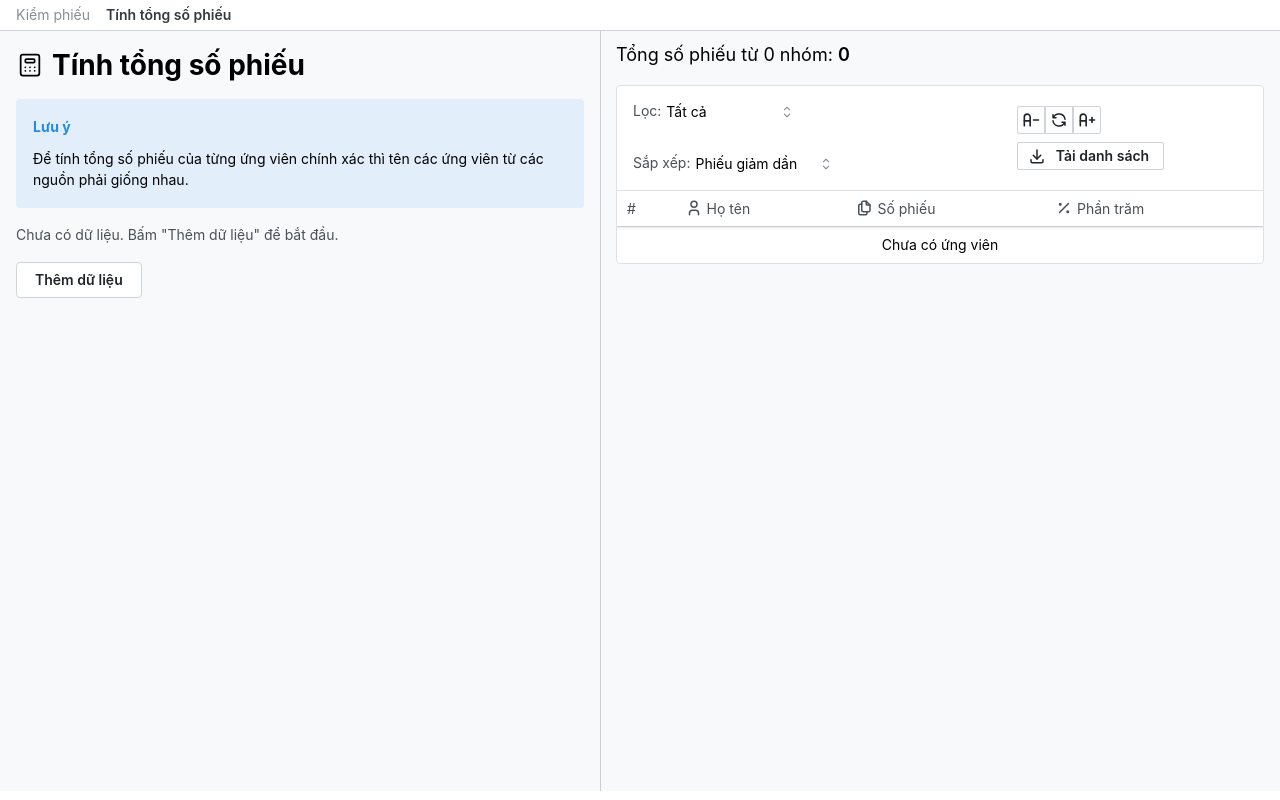
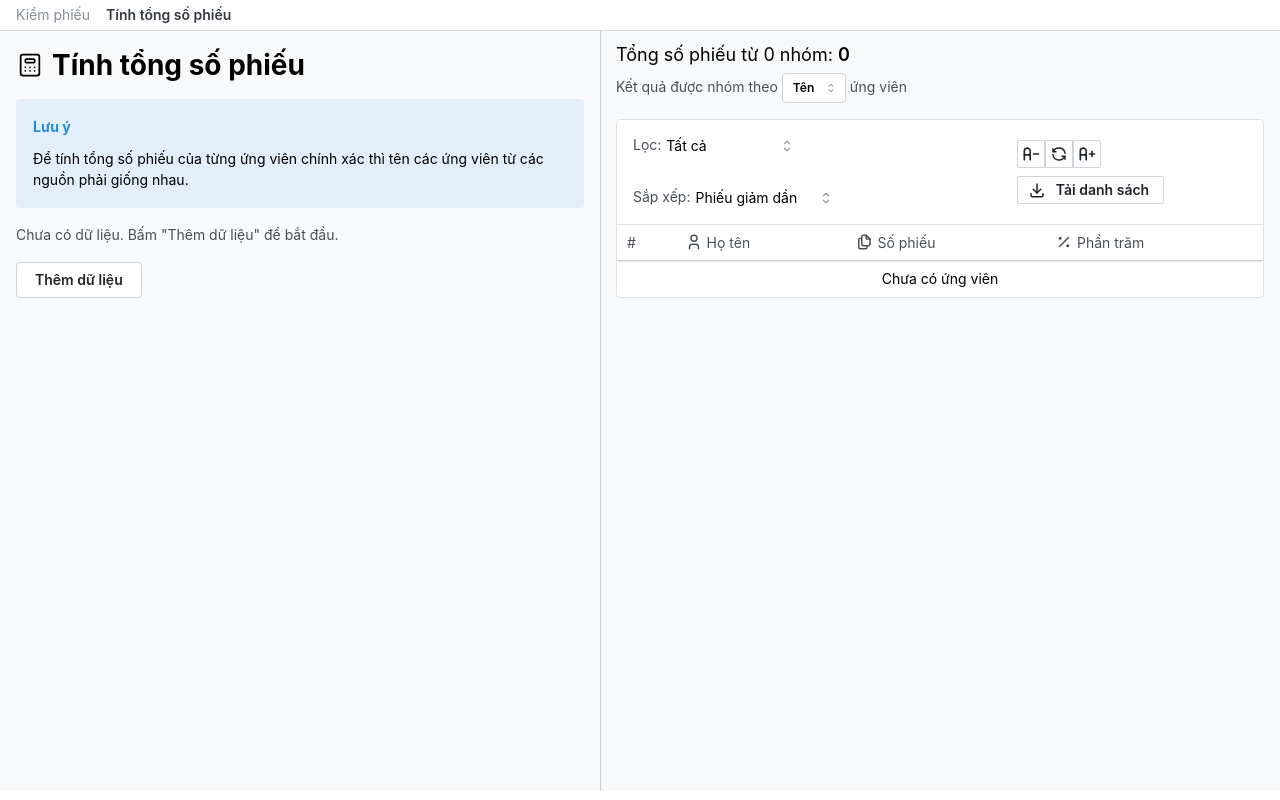
Before and after one commit to tatthien/church-election, a React (Vite) app: page /calculator in a window 1280 px wide. Built offline with nearby package versions, Linux system fonts and the light colour scheme.

Commit message:
feat: add calculator group by condition

```diff
--- a/src/pages/Calculator.tsx
+++ b/src/pages/Calculator.tsx
@@ -1,9 +1,9 @@
 import { AppLayout, TableResult } from "@/components";
-import { ActionIcon, Alert, Box, Button, Flex, Group, Stack, Text, Textarea, Title } from "@mantine/core";
+import { ActionIcon, Alert, Box, Button, Flex, Group, Select, Stack, Text, Textarea, Title } from "@mantine/core";
 import { useForm } from "@mantine/form";
 import { IconCalculator, IconTrash } from "@tabler/icons-react";
 import { Allotment } from "allotment";
-import { useEffect, useMemo } from "react";
+import { useEffect, useMemo, useState } from "react";
 import sumBy from 'lodash/sumBy'
 import flatMap from 'lodash/flatMap'
 import groupBy from 'lodash/groupBy'
@@ -12,6 +12,7 @@ import { setCalculatorData, useCandidateStore } from "@/stores";
 
 export default function Calculator() {
   const { calculatorData } = useCandidateStore.getState()
+  const [groupByCondition, setGroupByCondition] = useState<string | null>('name')
 
   const form = useForm({
     initialValues: {
@@ -31,13 +32,10 @@ export default function Calculator() {
 
     try {
       const jsonData = form.values.data.filter(v => v.trim() !== '').map(v => JSON.parse(v))
-
       const totalBallots = sumBy(jsonData, 'totalBallots')
-
-      const allCandidates = groupBy(flatMap(jsonData, 'candidates'), 'name')
-
+      const allCandidates = groupBy(flatMap(jsonData, 'candidates'), groupByCondition || 'name')
       const candidates = Object.entries(allCandidates).map((e) => ({
-        name: e[0],
+        name: e[1][0].name,
         votes: sumBy(e[1], 'votes')
       })) as Candidate[]
 
@@ -48,7 +46,7 @@ export default function Calculator() {
     } catch {
       return defaultResult
     }
-  }, [form.values.data])
+  }, [form.values.data, groupByCondition])
 
   const fields = form.values.data.map((_, index) => (
     <Group key={index}>
@@ -90,9 +88,26 @@ export default function Calculator() {
           </Allotment.Pane>
           <Allotment.Pane minSize={530}>
             <Box px={16} py={10}>
-              <Box mb={16}>
+              <Box mb={4}>
                 <Text span fz="lg">{`Tổng số phiếu từ ${form.values.data.length} nhóm:`} <Text span fw={600} inherit>{totalBallots}</Text></Text>
               </Box>
+              <Group mb={16} gap={4}>
+                <Text c='gray.7' size="sm">Kết quả được nhóm theo</Text>
+                <Select
+                  data={[
+                    { value: 'id', label: 'ID' },
+                    { value: 'name', label: 'Tên' },
+                  ]}
+                  value={groupByCondition}
+                  size="xs"
+                  w={64}
+                  allowDeselect={false}
+                  onChange={v => setGroupByCondition(v)}
+                  fw='600'
+                  withCheckIcon={false}
+                />
+                <Text c="gray.7" size="sm">ứng viên</Text>
+              </Group>
               <TableResult totalBallots={totalBallots} candidates={candidates} />
             </Box>
           </Allotment.Pane>
```
